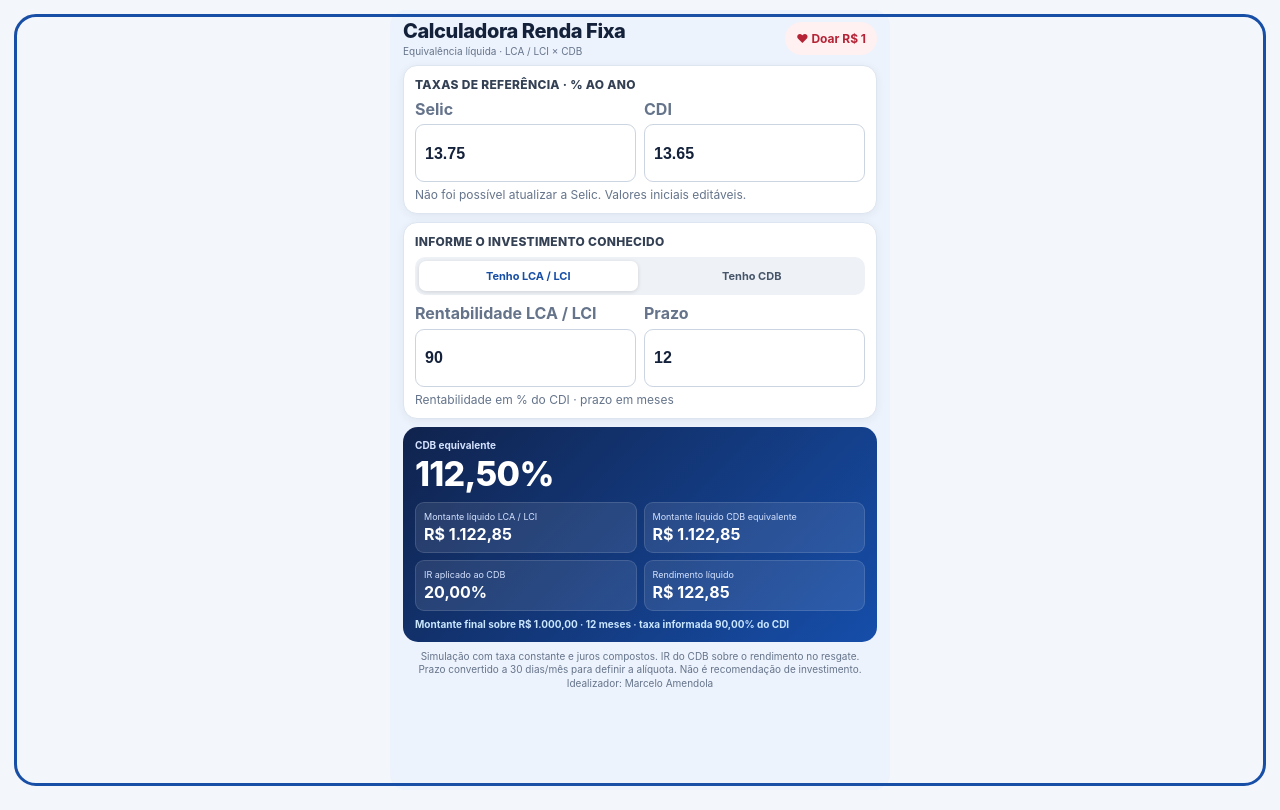
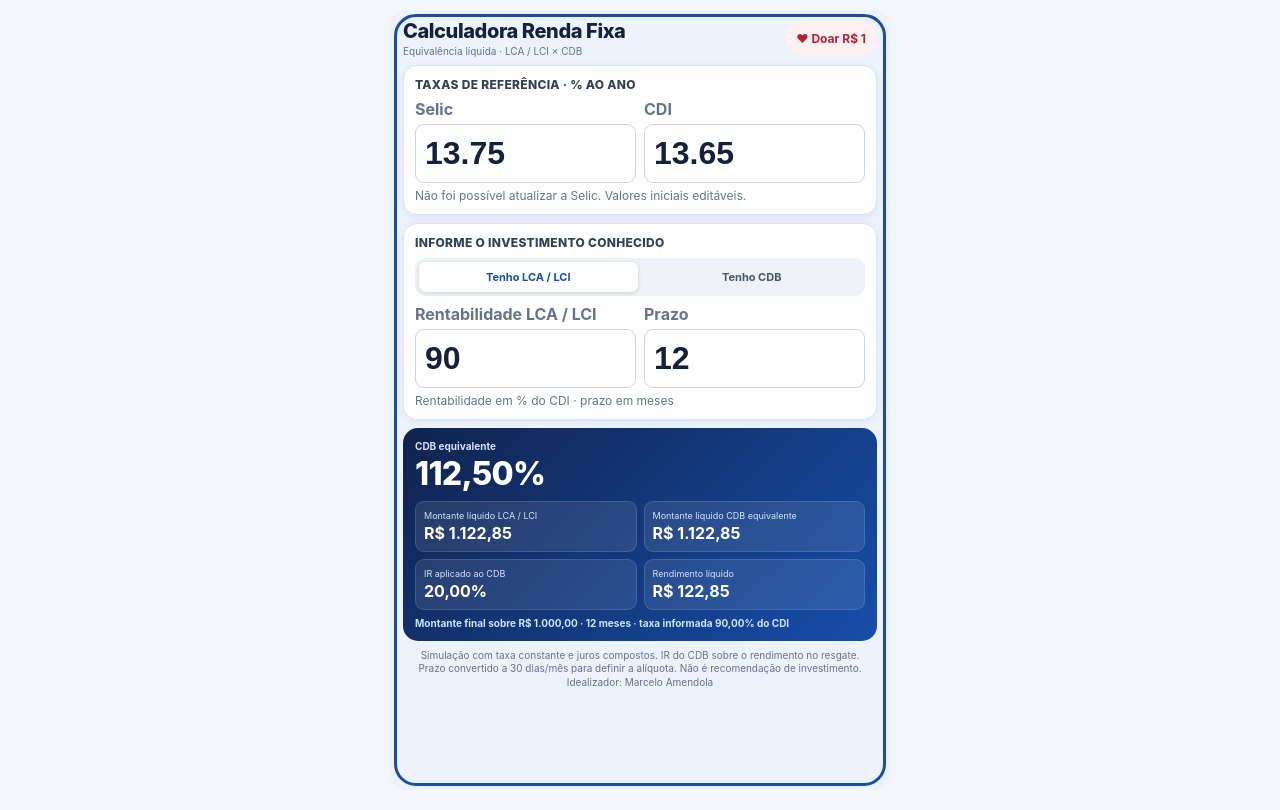
Before and after one commit to marceloedeiaamendola-star/Calculadora-Renda-Fixa, a plain HTML site: page index.html in a window 1280 px wide. Drawn offline with Linux system fonts and the light colour scheme; no server answers.

Commit message:
Unify numeric font sizes and make blue frame scroll with page

```diff
--- a/index.html
+++ b/index.html
@@ -5,15 +5,15 @@
 <link rel="apple-touch-icon" href="apple-touch-icon.png"><link rel="icon" type="image/png" href="apple-touch-icon.png">
 <title>Calculadora Renda Fixa</title>
 <style>
-:root{--bg:#f3f6fb;--ink:#14213a;--muted:#65748b;--line:#dce5f0;--blue:#155eef;--number-size:clamp(30px,8vw,34px)}
-*{box-sizing:border-box}html{min-height:100%;background:var(--bg)}body{margin:0;min-height:100vh;min-height:100dvh;background:var(--bg);color:var(--ink);font:15px -apple-system,BlinkMacSystemFont,"Segoe UI",sans-serif}body::before{content:"";position:fixed;inset:14px;border:3px solid #174ea6;border-radius:22px;pointer-events:none;z-index:1000}
+:root{--bg:#f3f6fb;--ink:#14213a;--muted:#65748b;--line:#dce5f0;--blue:#155eef;--number-size:32px}
+*{box-sizing:border-box}html{min-height:100%;background:var(--bg)}body{margin:0;min-height:100vh;min-height:100dvh;background:var(--bg);color:var(--ink);font:15px -apple-system,BlinkMacSystemFont,"Segoe UI",sans-serif}body{overflow-x:hidden}main{position:relative}main::before{content:"";position:absolute;inset:4px;border:3px solid #174ea6;border-radius:22px;pointer-events:none;z-index:10}
 main{width:calc(100% - 20px);max-width:500px;min-height:calc(100vh - 20px);min-height:calc(100dvh - 20px);margin:10px auto;padding:calc(env(safe-area-inset-top) + 9px) 13px calc(env(safe-area-inset-bottom) + 8px);border:0;border-radius:16px;background:#edf3fc}
 header{display:flex;justify-content:space-between;align-items:center;margin-bottom:8px;gap:8px}h1{font-size:20px;margin:0;font-weight:800;letter-spacing:-.4px}.sub{font-size:10px;color:var(--muted);margin-top:2px}
 button{font:inherit;cursor:pointer}.donate{border:0;border-radius:30px;padding:9px 11px;background:#fff0f1;color:#b42336;font-weight:750;font-size:12px;white-space:nowrap}
 .card{background:white;border:1px solid var(--line);border-radius:14px;padding:11px;margin-bottom:8px;box-shadow:0 2px 8px #122b5510}.label{font-size:16px;line-height:1.15;color:var(--muted);font-weight:750;letter-spacing:0;display:block;margin-bottom:6px}.sect{font-size:12px;text-transform:uppercase;letter-spacing:.3px;font-weight:800;color:#344054;margin:0 0 8px}
-.grid{display:grid;grid-template-columns:1fr 1fr;gap:8px}.field input{width:100%;border:1px solid #cbd5e1;border-radius:9px;padding:9px;background:#fff;color:var(--ink);font-size:var(--number-size);font-weight:800;min-width:0;line-height:1.2;min-height:58px}
+.grid{display:grid;grid-template-columns:1fr 1fr;gap:8px}.field input{width:100%;border:1px solid #cbd5e1;border-radius:9px;padding:9px;background:#fff;color:var(--ink);font-size:var(--number-size) !important;font-weight:800;min-width:0;line-height:1.2;min-height:58px}
 .note{font-size:12px;color:var(--muted);margin-top:5px}.modes{display:grid;grid-template-columns:1fr 1fr;gap:5px;padding:4px;border-radius:10px;background:#eef2f7;margin-bottom:9px}.mode{border:0;border-radius:7px;padding:8px 3px;background:transparent;font-size:11px;color:#475569;font-weight:750}.mode.active{background:#fff;color:#174ea6;box-shadow:0 1px 4px #0002}
-.result{background:linear-gradient(135deg,#10234d,#164eaa);color:white;border-radius:15px;padding:12px;margin-bottom:8px}.muted{color:#d4e2ff;font-size:10px;font-weight:650}.big{font-size:var(--number-size);font-weight:850;letter-spacing:-.7px;margin:2px 0 8px}.rgrid{display:grid;grid-template-columns:1fr 1fr;gap:7px}.rbox{background:#ffffff18;border:1px solid #ffffff20;border-radius:9px;padding:8px}.rbox span{display:block;color:#d4e2ff;font-size:9px}.rbox b{font-size:16px;display:block;margin-top:2px}.explain{font-size:10px;color:#c9e6ff;margin-top:7px;font-weight:650}.foot{text-align:center;font-size:10px;line-height:1.35;color:var(--muted);padding:0 6px}
+.result{background:linear-gradient(135deg,#10234d,#164eaa);color:white;border-radius:15px;padding:12px;margin-bottom:8px}.muted{color:#d4e2ff;font-size:10px;font-weight:650}.big{font-size:var(--number-size) !important;font-weight:850;letter-spacing:-.7px;margin:2px 0 8px}.rgrid{display:grid;grid-template-columns:1fr 1fr;gap:7px}.rbox{background:#ffffff18;border:1px solid #ffffff20;border-radius:9px;padding:8px}.rbox span{display:block;color:#d4e2ff;font-size:9px}.rbox b{font-size:16px;display:block;margin-top:2px}.explain{font-size:10px;color:#c9e6ff;margin-top:7px;font-weight:650}.foot{text-align:center;font-size:10px;line-height:1.35;color:var(--muted);padding:0 6px}
 .hidden{display:none!important}.donation{text-align:center;padding-top:24px}.donation h2{font-size:22px}.donation p{color:var(--muted);font-size:13px}.qr{width:min(76vw,290px);height:auto;background:#fff;padding:6px;border-radius:10px}.back{display:block;margin:12px auto;border:0;border-radius:10px;padding:11px 22px;background:var(--blue);color:#fff;font-weight:750}
 @media(max-height:740px){main{padding-top:5px}.card{padding:9px;margin-bottom:6px}header{margin-bottom:6px}h1{font-size:19px}.result{padding:10px}.field input{padding:8px;font-size:var(--number-size);min-height:58px}}
 /* Safari iOS: fonte de 16px ou maior evita zoom automático ao focar os campos. O zoom manual continua acessível. */
```
